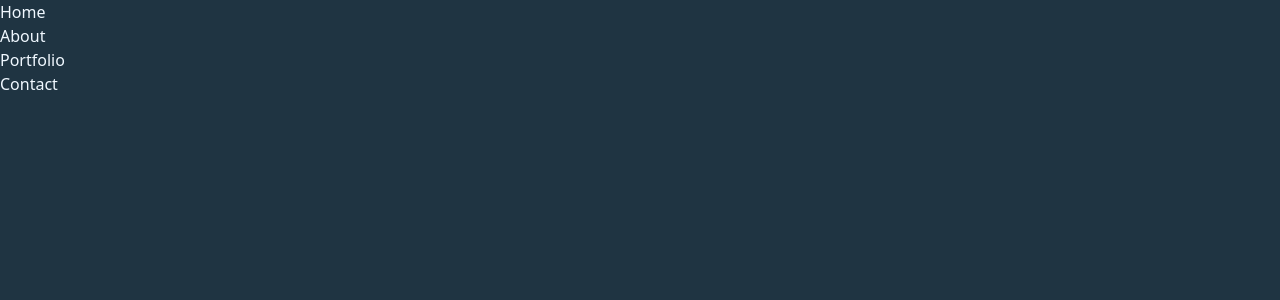
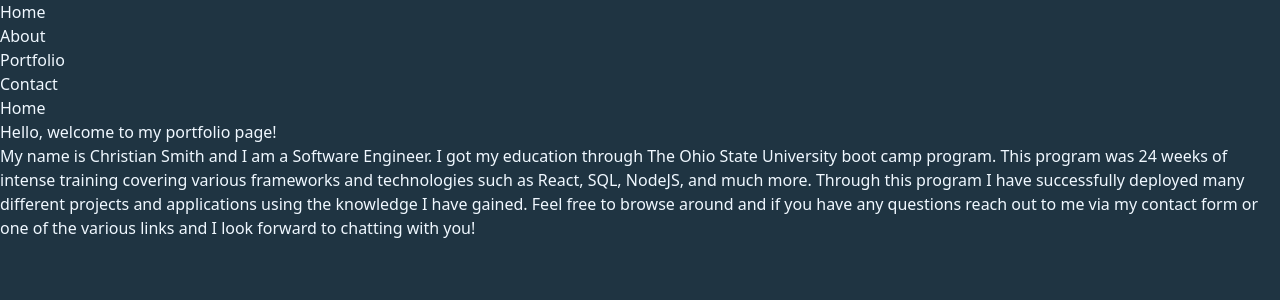
Before and after one commit to Christianmsm/Portfolio, a React (Create React App) app in the folder portfolio/: page / in a window 1280 px wide. Shown: the top 300 px of the page. Built offline with nearby package versions, Linux system fonts and the light colour scheme.

Commit message:
Created a Home page file

```diff
--- a/portfolio/src/components/PortfolioContainer.js
+++ b/portfolio/src/components/PortfolioContainer.js
@@ -1,21 +1,24 @@
 import React, { useState } from 'react';
+import Home from './pages/Home';
 import Navigation from "./Navigation";
 import AboutMe from "./pages/About";
 import ContactForm from "./pages/ContactForm";
+import Footer from './Footer';
 
 export default function PortfolioContainer() {
     const [currentPage, setCurrentPage] = useState('Home')
 
     const renderPage = () => {
-        // if (currentPage === 'Home') {
-        //     return <Home />;
-        // }
+        if (currentPage === 'Home') {
+            return <Home />;
+        }
         if (currentPage === 'About') {
             return <AboutMe />
         }
         if (currentPage === 'Contact') {
             return <ContactForm />
         }
+        return <Footer />
     }
 
     const handlePageChange = (page) => setCurrentPage(page);
--- /dev/null
+++ b/portfolio/src/components/pages/Home.js
@@ -0,0 +1,15 @@
+import React from "react";
+
+export default function Home() {
+    return (
+        <div>
+            <h1>Home</h1>
+        <div>
+            <h2>Hello, welcome to my portfolio page!</h2>
+        </div>
+        <div>
+            <h4>My name is Christian Smith and I am a Software Engineer. I got my education through The Ohio State University boot camp program. This program was 24 weeks of intense training covering various frameworks and technologies such as React, SQL, NodeJS, and much more. Through this program I have successfully deployed many different projects and applications using the knowledge I have gained. Feel free to browse around and if you have any questions reach out to me via my contact form or one of the various links and I look forward to chatting with you!</h4>
+        </div>
+        </div>
+    );
+}
```
